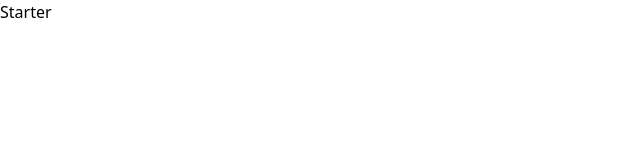
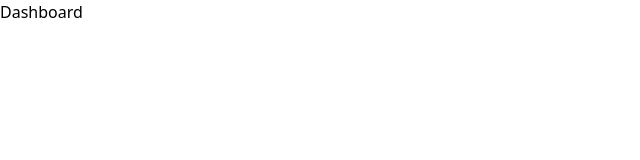
Before and after one commit to LiamImamovic/WorkshopEPSI-front, a React (Vite) app: page /dashboard in a window 1280 px wide. Shown: the top 160 px of the page, without its empty margins (0-640 px from the left). Built offline with nearby package versions, Linux system fonts and the light colour scheme.

Commit message:
add folders

```diff
--- a/package.json
+++ b/package.json
@@ -11,7 +11,8 @@
   },
   "dependencies": {
     "react": "^18.2.0",
-    "react-dom": "^18.2.0"
+    "react-dom": "^18.2.0",
+    "react-router-dom": "^6.16.0"
   },
   "devDependencies": {
     "@types/react": "^18.2.15",
--- a/src/App.jsx
+++ b/src/App.jsx
@@ -1,10 +1,27 @@
 import "./App.css";
+import React from "react";
+import { BrowserRouter, Routes, Route } from "react-router-dom";
+import { Home } from "./components/Home";
+import { Login } from "./components/Login";
+import { Signup } from "./components/Signup";
+import { Asso } from "./components/Asso";
+import { Bonplans } from "./components/Bonplans";
+import { Dashboard } from "./components/Dashboard";
 
 function App() {
   return (
     <>
       <div className="App">
-        <h1>Starter</h1>
+        <BrowserRouter>
+          <Routes>
+            <Route path="/" element={<Home />}></Route>
+            <Route path="/login" element={<Login />}></Route>
+            <Route path="/signup" element={<Signup />}></Route>
+            <Route path="/asso" element={<Asso />}></Route>
+            <Route path="/bonplans" element={<Bonplans />}></Route>
+            <Route path="/dashboard" element={<Dashboard />}></Route>
+          </Routes>
+        </BrowserRouter>
       </div>
     </>
   );
--- a/src/components/Asso.jsx
+++ b/src/components/Asso.jsx
@@ -1,7 +1,5 @@
 import React from "react";
 
-const Asso = () => {
+export const Asso = () => {
   return <div>Asso</div>;
 };
-
-export default Asso;
--- a/src/components/BonPlans.jsx
+++ b/src/components/BonPlans.jsx
@@ -1,7 +1,5 @@
 import React from "react";
 
-const BonPlans = () => {
+export const Bonplans = () => {
   return <div>BonPlans</div>;
 };
-
-export default BonPlans;
--- a/src/components/Dashboard.jsx
+++ b/src/components/Dashboard.jsx
@@ -0,0 +1,5 @@
+import React from "react";
+
+export const Dashboard = () => {
+  return <div>Dashboard</div>;
+};
--- a/src/components/Home.jsx
+++ b/src/components/Home.jsx
@@ -1,7 +1,5 @@
 import React from "react";
 
-const Home = () => {
+export const Home = () => {
   return <div>Home</div>;
 };
-
-export default Home;
--- a/src/components/Login.jsx
+++ b/src/components/Login.jsx
@@ -1,7 +1,9 @@
 import React from "react";
 
-const Login = () => {
-  return <div>Login</div>;
+export const Login = () => {
+  return (
+    <div className="">
+      <h1>Login</h1>
+    </div>
+  );
 };
-
-export default Login;
--- a/src/components/Signup.jsx
+++ b/src/components/Signup.jsx
@@ -1,7 +1,5 @@
 import React from "react";
 
-const Signup = () => {
+export const Signup = () => {
   return <div>Signup</div>;
 };
-
-export default Signup;
```
Also changed, not shown: 1 other file (tests, documents, lock files or other folders).
